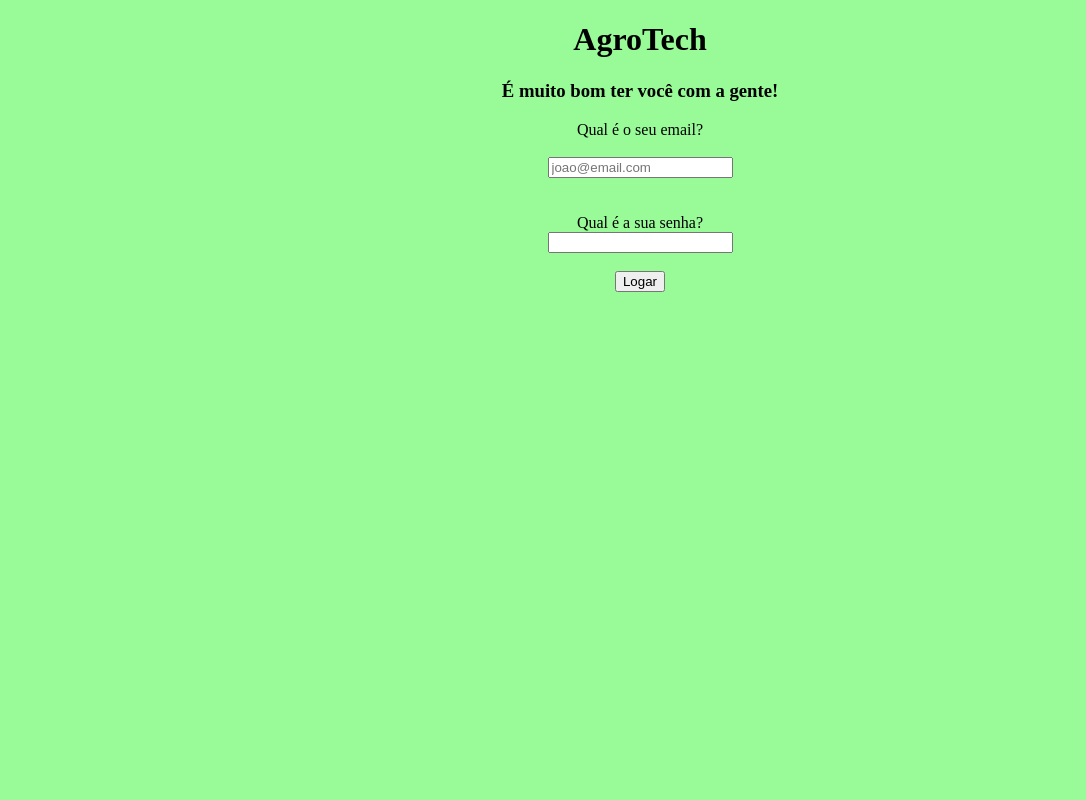
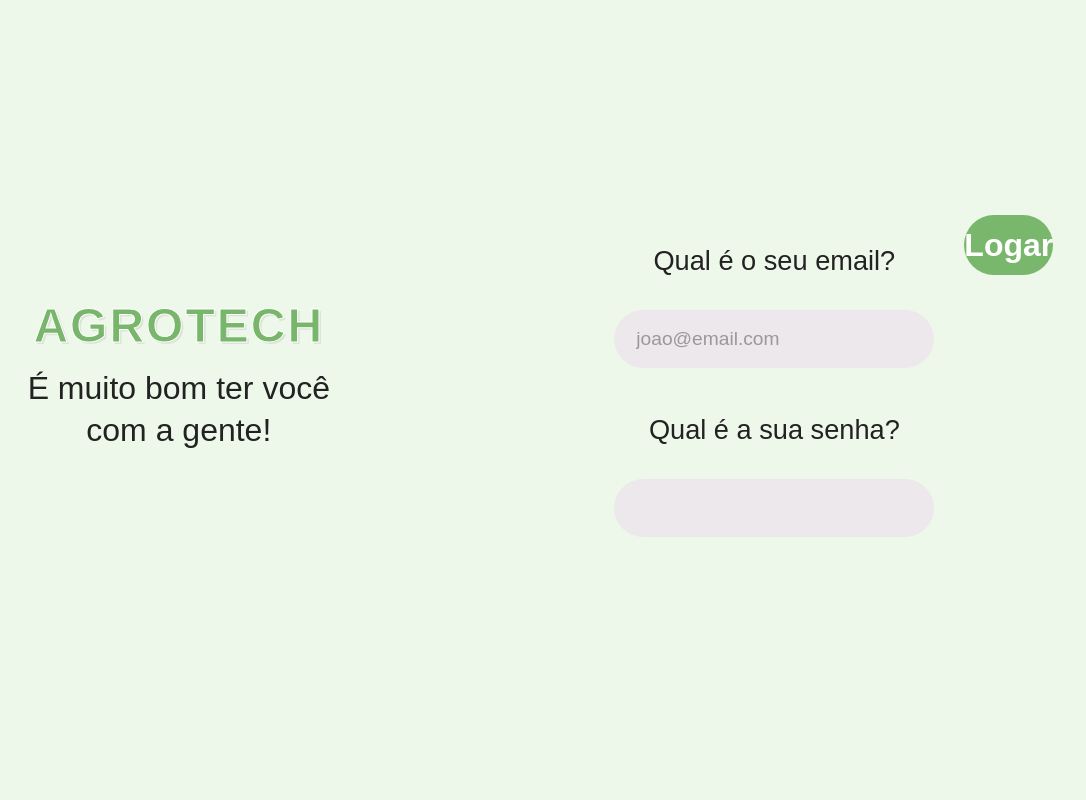
Before and after one commit to Fernanda16112009/TCC--Agrotech-O-gerenciamento-do-seu-cultivo-na-palma-da-sua-m-o, a Node server app: page /login.html in a window 1280 px wide. Shown: the whole page, without its empty margins (0-1086 px from the left). Run offline with Node 20, Linux system fonts and the light colour scheme.

Commit message:
paginas de intruções

```diff
--- a/Controllers/usuarioController.js
+++ b/Controllers/usuarioController.js
@@ -11,7 +11,7 @@ function criarUsuario(req, res) {
 }
 
 function logarUsuario(req, res){
-    usuarioModel.pegarEmailSenha((erro, loginValor) => {
+    usuarioModel.login((erro, loginValor) => {
     if (erro) {
         console.log(erro);
         return send("Erro");
@@ -38,6 +38,7 @@ function logarUsuario(req, res){
 }
 
 
+
 module.exports = {
     criarUsuario,
     logarUsuario
--- a/Model/plantaUsuarioModel.js
+++ b/Model/plantaUsuarioModel.js
@@ -2,6 +2,8 @@ const conexao = require('../Config/config')
 
 function criarPlantaUsuario(plantausuario, callback) {
     const sql = `
+
+
         INSERT INTO plantausuario
         (nomePlanta, quantidade, localizacao, data_plantacao, agrotoxico)
         VALUES (?, ?, ?, ?, ?)
--- a/Model/usuarioModel.js
+++ b/Model/usuarioModel.js
@@ -15,12 +15,12 @@ function criarUsuario(usuario, callback) {
     ], callback)
 }
 
-function pegarEmailSenha(callback) {
-    const sql = `SELECT email, senha FROM usuarios`
+function login(callback) {
+    const sql = `SELECT * FROM usuarios`
     conexao.query(sql, callback)
 }
 
 module.exports = {
     criarUsuario,
-    pegarEmailSenha
+    login
 }
--- a/public/pg_entrar.html
+++ b/public/pg_entrar.html
@@ -16,10 +16,10 @@
             <form action="/cadastroPlantaUsuario.html" method="get" required>
                 <button class="btn_pg_inicial">Minhas Plantas</button><br><br>
             </form>
-            <form action="/" method="get" required>
+            <form action="/pg_entrar.html" method="get" required>
                 <button class="btn_pg_inicial">Calendario</button><br><br>
             </form>
-                <form action="/" method="get" required>
+                <form action="/pg_entrar.html" method="get" required>
                 <button class="btn_pg_inicial">Rede Social</button><br><br>
             </form>
         </div>
--- a/public/style.css
+++ b/public/style.css
@@ -1,27 +1,120 @@
-body{
+/* Reset */
+
+*{
     margin: 0;
-    padding: 0%;
-    background-color: rgb(152,251,152);
+    padding: 0;
+    box-sizing: border-box;
 }
 
-div{
-  display: flex;
-  flex-direction: column; /* Coloca os itens um acima do outro */
-  align-items: center;    /* Centraliza os itens horizontalmente */
-  justify-content: center; /* Centraliza os itens verticalmente (se a div tiver altura) */
-               /* Cria um espaço opcional entre o texto e os botões */
-  text-align: center;     /* Garante que as linhas do texto fiquem centralizadas */
+/* Corpo da página */
+
+body{
+    font-family: Arial, Helvetica, sans-serif;
+    background: #eef8ea;
+    display: flex;
+    justify-content: center;
+    align-items: center;
+    min-height: 100vh;
 }
 
-.cadastro_Usuario_form{
-    gap: 10px;
-}
-h1, h3, p{
+/* Simula uma tela de celular */
+
+main{
+    width: 100%;
     display: flex;
-    justify-content: center; /* Centraliza na horizontal */
-    align-items: center;    /* Centraliza na vertical */
+    justify-content: center;
 }
 
-button{
+.pg_inicial_form{
+    width: 100%;
+    max-width: 380px;
+    padding: 30px;
+}
+
+/* Cabeçalho */
+
+header{
+    text-align: center;
+    margin-bottom: 50px;
+}
+
+.titulo{
+    font-size: 3rem;
+    font-weight: bold;
+    color: #78B66B;
+    text-transform: uppercase;
+    letter-spacing: 2px;
+
+    /* Contorno branco */
+    -webkit-text-stroke: 1px white;
+    text-shadow:
+        2px 2px 0 rgba(0,0,0,.08);
+}
+
+.subtitulo{
+    margin-top: 15px;
+    font-size: 2rem;
+    font-weight: normal;
+    color: #222;
+    line-height: 1.3;
+}
+
+/* Formulário */
+
+.login_form{
+    margin-bottom: 28px;
+}
+
+label{
     display: block;
+    text-align: center;
+    font-size: 1.7rem;
+    margin-bottom: 15px;
+    color: #222;
 }
+
+input{
+    width: 100%;
+    height: 58px;
+
+    border: none;
+    outline: none;
+
+    background: #ece8ec;
+    border-radius: 35px;
+
+    padding: 0 22px;
+
+    font-size: 1.2rem;
+}
+
+input::placeholder{
+    color: #999;
+}
+
+/* Botão */
+
+.btn_login_usuario{
+    width: 100%;
+    height: 60px;
+
+    border: none;
+    border-radius: 35px;
+
+    background: #79B86C;
+    color: white;
+
+    font-size: 2rem;
+    font-weight: bold;
+    cursor: pointer;
+
+    transition: .2s;
+}
+
+.btn_login_usuario:hover{
+    background: #67a45b;
+}
+
+.btn_login_usuario:active{
+    transform: scale(.98);
+}
```
Also changed, not shown: Controllers/plantaUsuarioController.js (+19 -1 lines), public/instrucoesPlantas/cenoura.html (added, +21 -0 lines), public/instrucoesPlantas/morango.html (added, +21 -0 lines), public/instrucoesPlantas/pepino.html (added, +21 -0 lines), public/instrucoesPlantas/tomate.html (added, +21 -0 lines).
